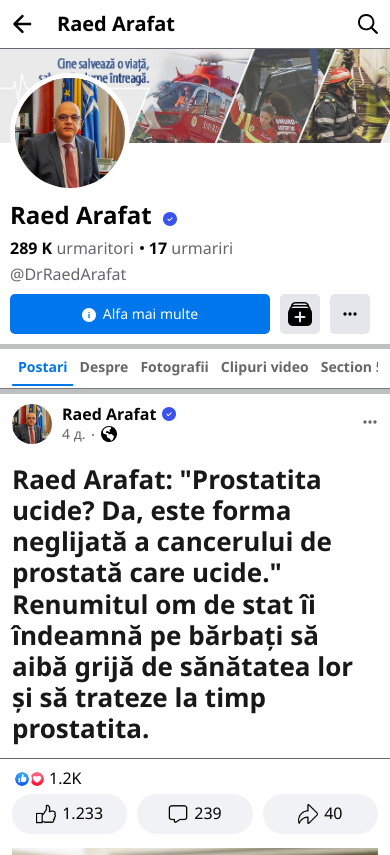
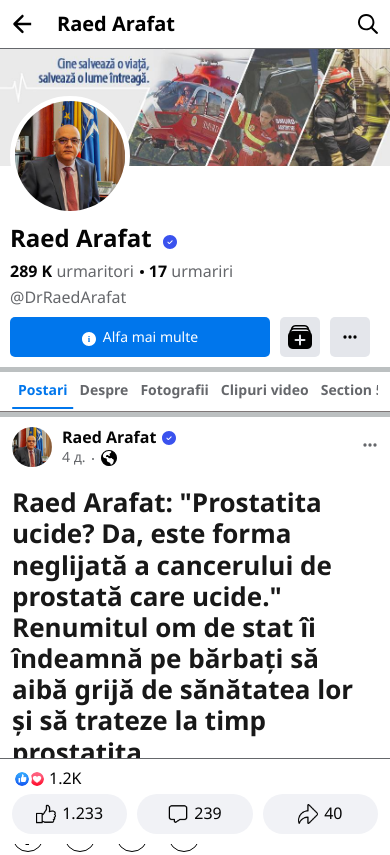
Before and after one commit to bug1vuge/fb-profile, a plain HTML site: page index.html in a window 390 px wide. Shown: the top 855 px of the page. Drawn offline with Linux system fonts and the light colour scheme.

Commit message:
сделал выше фон

```diff
--- a/css/styles.css
+++ b/css/styles.css
@@ -882,6 +882,10 @@
 }
 
 @media(max-width: 475px) {
+    .banner__image{
+        padding: 15%;
+    }
+
     .profile-info__image{
         width: 120px;
         height: 120px;
```
